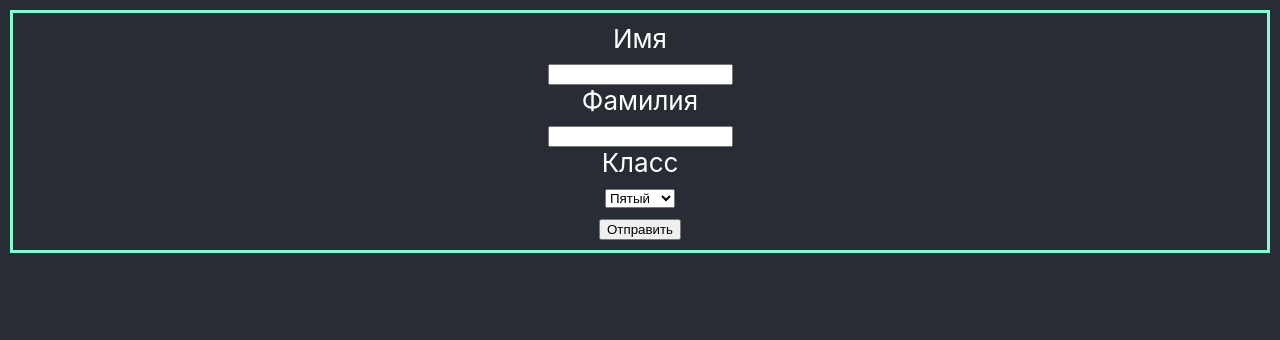
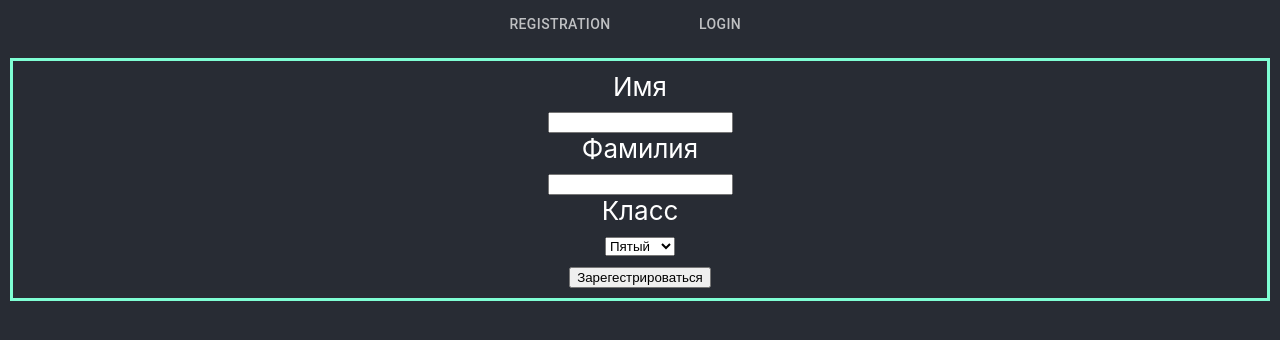
Before and after one commit to mironouz/remote-school-react, a React (Create React App) app: page / in a window 1280 px wide. Shown: the top 340 px of the page. Built offline with nearby package versions, Linux system fonts and the light colour scheme.

Commit message:
handle registraion and login separately (material UI for tabs)

```diff
--- a/package.json
+++ b/package.json
@@ -3,6 +3,7 @@
   "version": "0.1.0",
   "private": true,
   "dependencies": {
+    "@material-ui/core": "^4.9.13",
     "@testing-library/jest-dom": "^4.2.4",
     "@testing-library/react": "^9.3.2",
     "@testing-library/user-event": "^7.1.2",
--- a/src/Registration.js
+++ b/src/Registration.js
@@ -1,9 +1,14 @@
-import React from "react";
+import React from "react"
+import { Tab, Tabs }  from "@material-ui/core"
 import './Registration.css'
 
 export default function Registration() {
     return (
         <div className="Wrapper">
+            <Tabs centered>
+                <Tab label="Registration"/>
+                <Tab label="Login"/>
+            </Tabs>
             <form className="RegistrationForm" onSubmit={onSubmit}>
                 <label htmlFor="name">Имя</label><br/>
                 <input type="text" name="name" id="name"/><br/>
@@ -15,7 +20,7 @@ export default function Registration() {
                     <option value="SIXTH">Шестой</option>
                 </select>
                 <br/>
-                <button>Отправить</button>
+                <button>Зарегестрироваться</button>
             </form>
         </div>
     );
@@ -35,10 +40,12 @@ const onSubmit = e => {
         },
         body: JSON.stringify(user)
     }).then(
-        _ => {
-            user.auth = window.btoa(user.name + ':' + user.surname)
-            localStorage.setItem('user', JSON.stringify(user))
-            window.location.href = '/home'
+        response => {
+            if (response.status !== 202) {
+                alert('Unknown error. Status code ' + response.status)
+                return
+            }
+            alert('You have registered as ' + user.name + ' ' + user.surname)
         }
     );
 }
```
Also changed, not shown: 1 other file (tests, documents, lock files or other folders).
